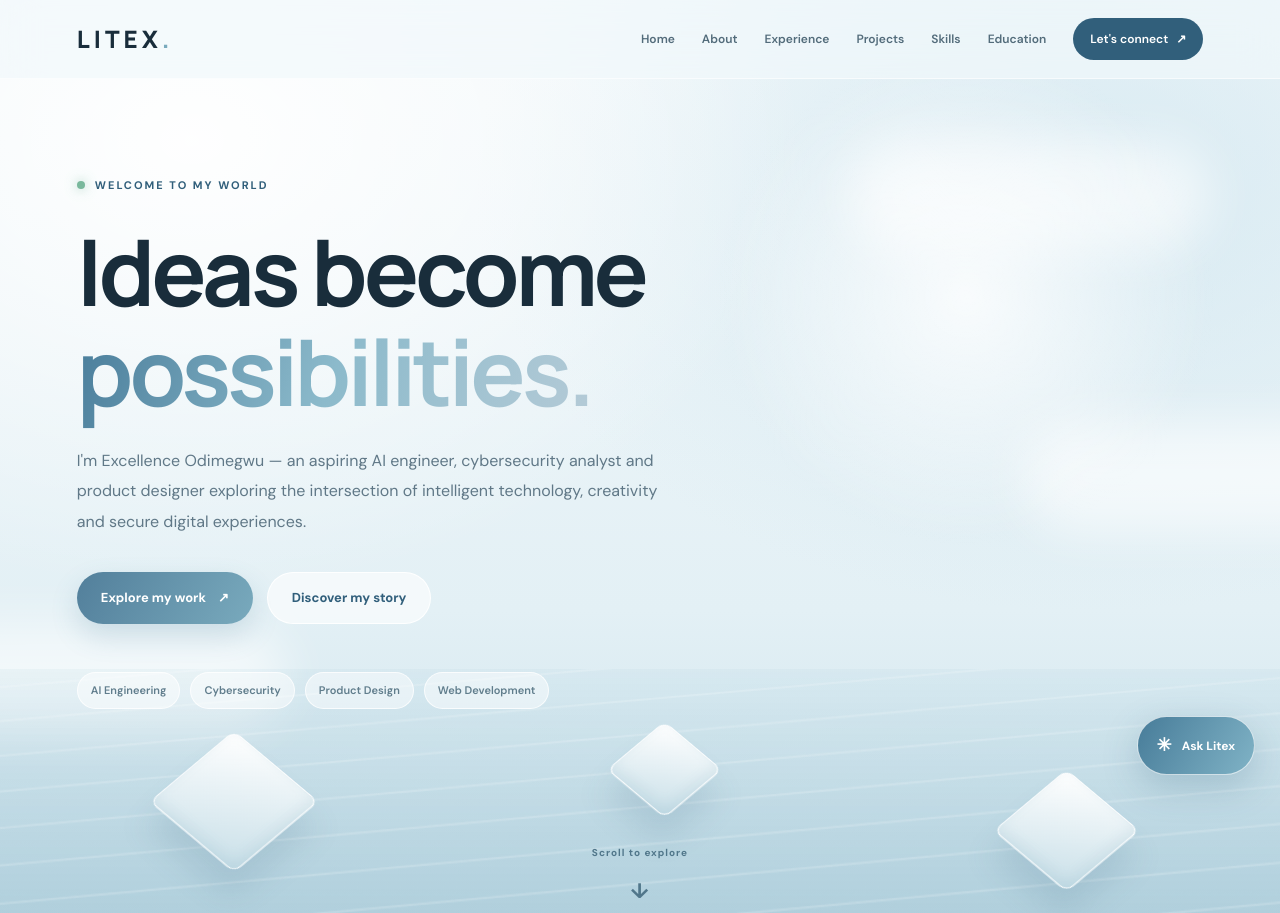
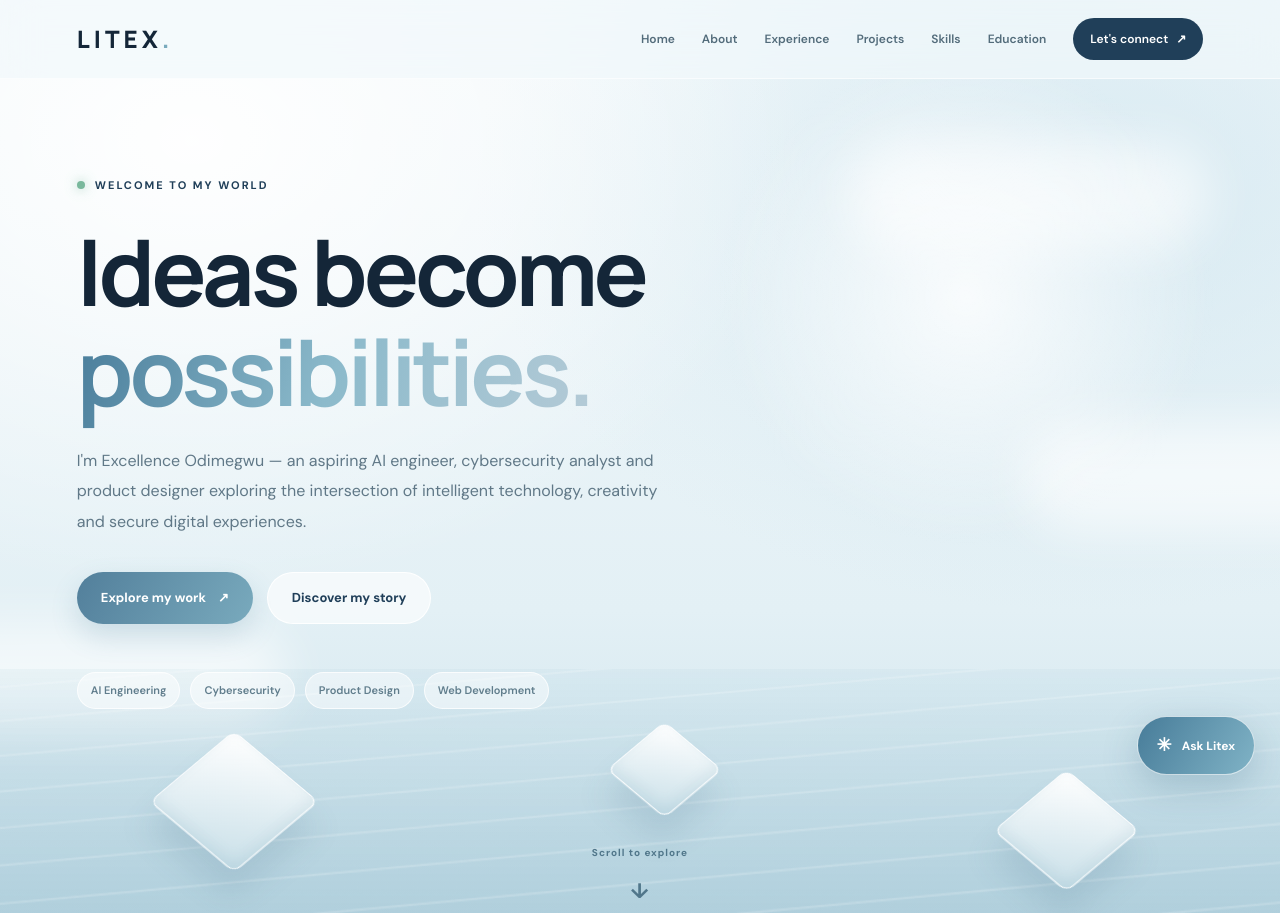
Before and after one commit to Excellight/Portfolio-website-, a plain HTML site: page index.html in a window 1280 px wide. Shown: the top 913 px of the page. Drawn offline with Linux system fonts and the light colour scheme.

Commit message:
Increase color depth

```diff
--- a/style.css
+++ b/style.css
@@ -6,22 +6,44 @@
 
 /* 1. DESIGN SYSTEM */
 
+
 :root {
-  --bg: #edf5f8;
-  --bg-soft: #f5f9fb;
+  /* Primary environment */
+  --bg: #e6eef3;
+  --bg-soft: #f4f7f9;
   --white: #ffffff;
-  --ink: #192d3b;
-  --muted: #718492;
-  --blue: #6799b5;
-  --blue-dark: #315f7b;
-  --blue-light: #d9ebf3;
-  --glass: rgba(255, 255, 255, 0.58);
-  --glass-border: rgba(255, 255, 255, 0.85);
-  --shadow: 0 24px 70px rgba(65, 102, 124, 0.10);
+
+  /* Typography */
+  --ink: #142638;
+  --muted: #607587;
+
+  /* Blue palette */
+  --blue: #588ba8;
+  --blue-dark: #203f59;
+  --blue-light: #c5dce8;
+
+  /* Extended visual palette */
+  --navy: #101f32;
+  --deep-blue: #172d45;
+  --steel: #8299aa;
+  --silver: #dce5eb;
+  --ice: #edf4f8;
+  --cyan: #8ed4e4;
+  --champagne: #b9a98a;
+
+  /* Glass and depth */
+  --glass: rgba(229, 239, 246, 0.72);
+  --glass-border: rgba(255, 255, 255, 0.88);
+
+  --shadow: 0 28px 80px rgba(24, 48, 69, 0.16);
+
   --radius: 24px;
+
+  /* Typography */
   --font-main: "DM Sans", sans-serif;
   --font-heading: "Manrope", sans-serif;
 }
+
 
 * {
   margin: 0;
```
